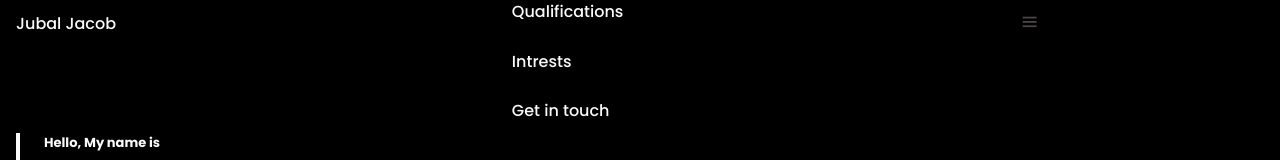
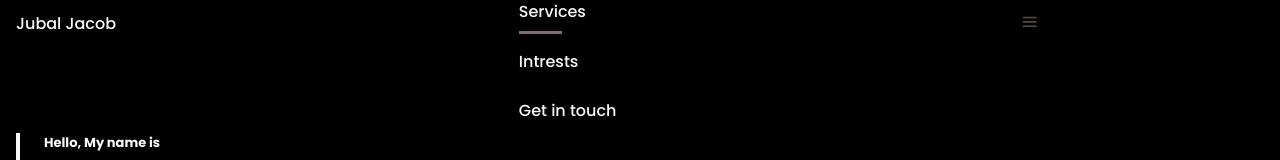
Before and after one commit to jubaljacob/Port_fin, a plain HTML site: page index.html in a window 1280 px wide. Shown: the top 160 px of the page. Drawn offline with nearby package versions, Linux system fonts and the light colour scheme.

Commit message:
Update index.html

```diff
--- a/index.html
+++ b/index.html
@@ -36,7 +36,7 @@
                     <ul class="nav__list">
                         <li class="nav__item"><a href="#home" class="nav__link active-link">Home</a></li>
                         <li class="nav__item"><a href="#about" class="nav__link active-link">About Me</a></li>
-                        <li class="nav__item"><a href="#qualification" class="nav__link">Qualifications</a></li>
+                        <li class="nav__item"><a href="#services" class="nav__link active-link">Services</a></li>
                         <li class="nav__item"><a href="#intrests" class="nav__link">Intrests</a></li>
                         <li class="nav__item"><a href="#contact" class="nav__link">Get in touch</a></li>
 
```
